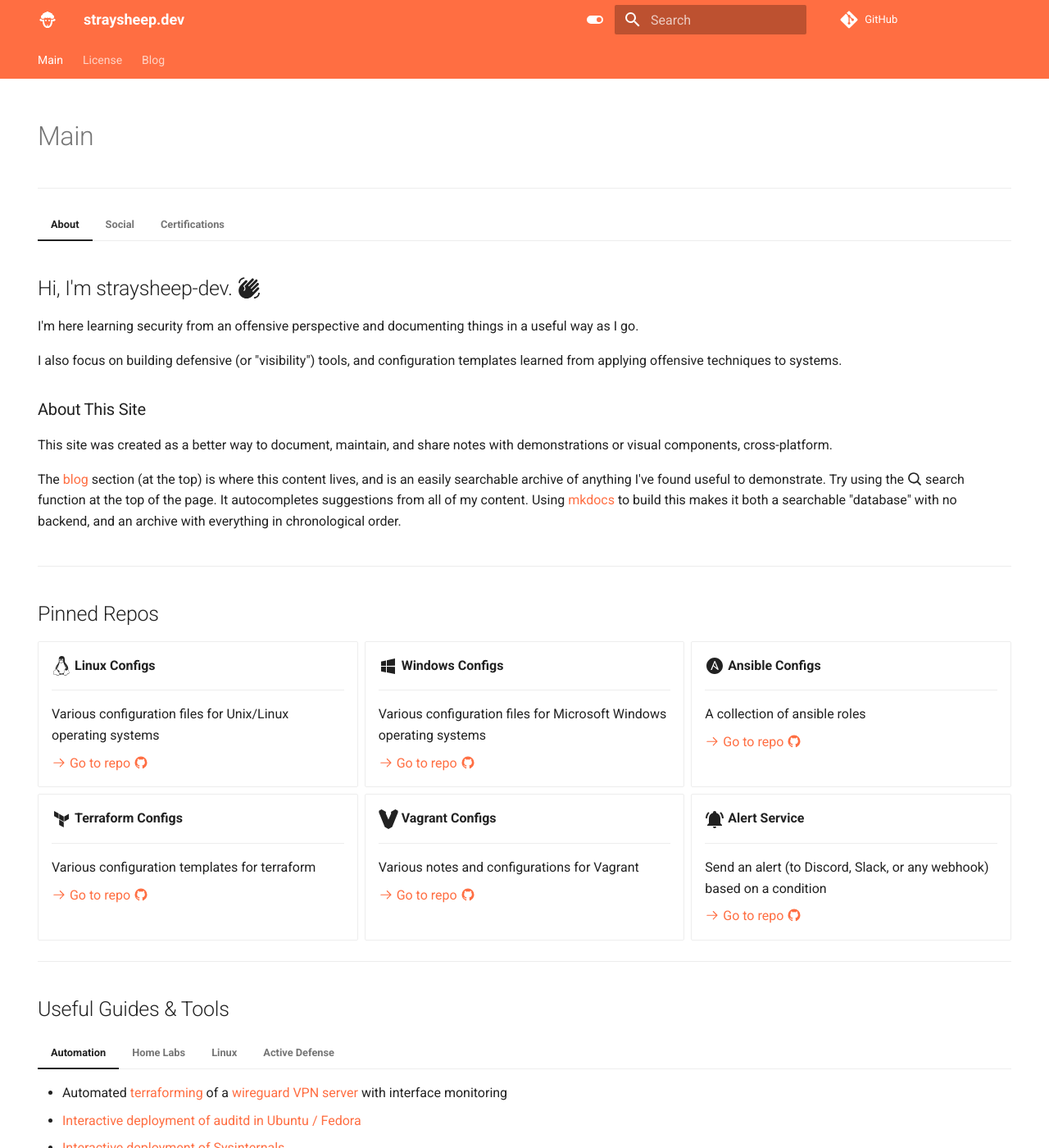
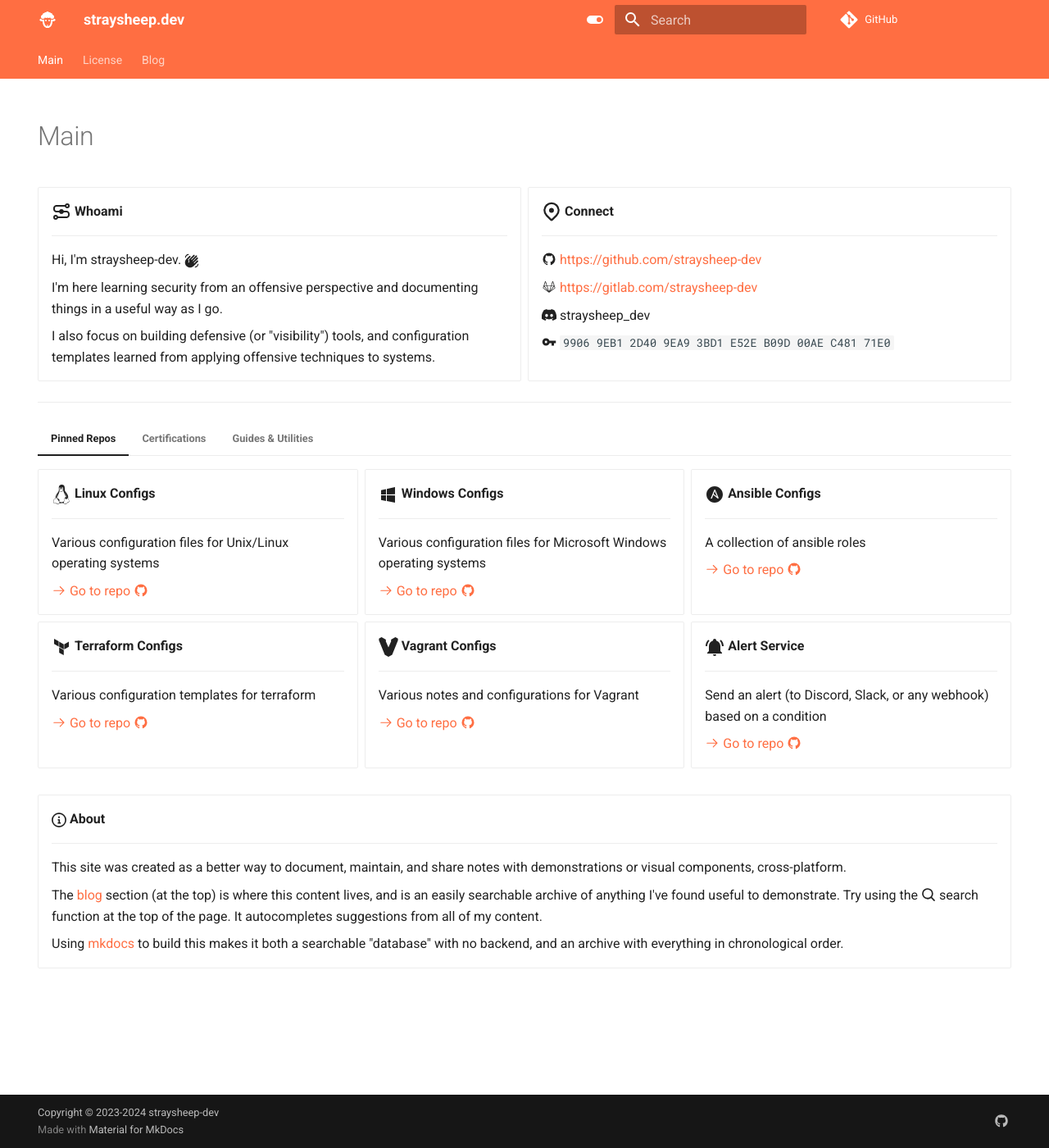
Before and after one commit to straysheep-dev/straysheep-dev.github.io, an MkDocs documentation site: the page built from docs/index.md, in a window 1280 px wide and 1400 px high. Shown: the whole window at 82% size. Built offline with MkDocs 1.6.1 and Material for MkDocs 9.7.7, drawn with Linux system fonts in a browser that asks for light colours; comment, search, counter and statistics services are not loaded; some of the changed lines change nothing that is shown; some of the changed text lies outside the part shown.

Commit message:
Update homepage index.md

```diff
--- a/docs/index.md
+++ b/docs/index.md
@@ -7,23 +7,21 @@
 
 # Main
 
----
+<div class="grid cards" markdown>
 
-=== "About"
+- :material-transit-connection-variant:{ .lg .middle } __Whoami__
 
-    ## Hi, I'm straysheep-dev. :material-hand-wave:
+    ---
+
+    Hi, I'm straysheep-dev. :material-hand-wave:{ .middle }
 
     I'm here learning security from an offensive perspective and documenting things in a useful way as I go.
 
     I also focus on building defensive (or "visibility") tools, and configuration templates learned from applying offensive techniques to systems.
 
-    ### About This Site
+- :octicons-location-16:{ .lg .middle } __Connect__
 
-    This site was created as a better way to document, maintain, and share notes with demonstrations or visual components, cross-platform.
-
-    The [blog](blog/) section (at the top) is where this content lives, and is an easily searchable archive of anything I've found useful to demonstrate. Try using the :octicons-search-16: search function at the top of the page. It autocompletes suggestions from all of my content. Using [mkdocs](https://squidfunk.github.io/mkdocs-material/) to build this makes it both a searchable "database" with no backend, and an archive with everything in chronological order.
-
-=== "Social"
+    ---
 
     :material-github: [https://github.com/straysheep-dev](https://github.com/straysheep-dev)
 
@@ -32,6 +30,64 @@
     :fontawesome-brands-discord: straysheep_dev
 
     :material-key: `9906 9EB1 2D40 9EA9 3BD1  E52E B09D 00AE C481 71E0`
+
+</div>
+
+---
+
+=== "Pinned Repos"
+
+    <div class="grid cards" markdown>
+
+    - :simple-linux:{ .lg .middle } __Linux Configs__
+
+        ---
+
+        Various configuration files for Unix/Linux operating systems
+
+        [:octicons-arrow-right-24: Go to repo :material-github:](https://github.com/straysheep-dev/linux-configs)
+
+    - :material-microsoft-windows:{ .lg .middle } __Windows Configs__
+
+        ---
+
+        Various configuration files for Microsoft Windows operating systems
+
+        [:octicons-arrow-right-24: Go to repo :material-github:](https://github.com/straysheep-dev/windows-configs)
+
+    - :material-ansible:{ .lg .middle } __Ansible Configs__
+
+        ---
+
+        A collection of ansible roles
+
+        [:octicons-arrow-right-24: Go to repo :material-github:](https://github.com/straysheep-dev/ansible-configs)
+
+    - :material-terraform:{ .lg .middle } __Terraform Configs__
+
+        ---
+
+        Various configuration templates for terraform
+
+        [:octicons-arrow-right-24: Go to repo :material-github:](https://github.com/straysheep-dev/terraform-configs)
+
+    - :simple-vagrant:{ .lg .middle } __Vagrant Configs__
+
+        ---
+
+        Various notes and configurations for Vagrant
+
+        [:octicons-arrow-right-24: Go to repo :material-github:](https://github.com/straysheep-dev/vagrant-configs)
+
+    - :material-bell-ring:{ .lg .middle } __Alert Service__
+
+        ---
+
+        Send an alert (to Discord, Slack, or any webhook) based on a condition
+
+        [:octicons-arrow-right-24: Go to repo :material-github:](https://github.com/straysheep-dev/alert-service)
+
+    </div>
 
 === "Certifications"
 
@@ -75,81 +131,167 @@
 
     </div>
 
----
+=== "Guides & Utilities"
 
-## Pinned Repos
+    <div class="grid cards" markdown>
+
+    - :simple-linux:{ .lg .middle } __Linux Utils__
+
+        ---
+        Visualization tools with built in parsing options **in color**. These tools are in the base of the linux-configs repo.
+
+        `check-auditd.sh` Parse + search auditd
+
+        `check-baseline.sh` Parse aide results
+
+        `check-baseline.sh` rkhunter / chkrootkit in color
+
+        `check-processes.sh` Dump system + network process in color
+
+        `check-strings.sh` bstrings-like recursive string parser
+
+        [:octicons-arrow-right-24: Go to blog post :simple-materialformkdocs:](#) CHECK BACK LATER!
+
+        [:octicons-arrow-right-24: Go to repo :material-github:](https://github.com/straysheep-dev/linux-configs)
+
+    - :simple-vmware:{ .lg .middle } __VMware Kernel Module Signing__
+
+        ---
+
+        To run VMware on Linux with SecureBoot enforced, the vmmon and vmnet modules require signing to load into the kernel.
+
+        - Automates this process
+        - Run after each kernel update
+
+        [:octicons-arrow-right-24: Go to script :material-github:](https://github.com/straysheep-dev/linux-configs/blob/main/hypervisors/vmware/vmware-sign-modules.sh)
+
+    - :simple-pfsense:{ .lg .middle } __pfSense Administration__
+
+        ---
+
+        This guide covers CLI usage and other things like:
+
+        - Home office / lab use
+        - pkgs for Zeek, sudo, and more
+        - GUI and CLI quirks
+        - External storage and ZFS
+
+        [:octicons-arrow-right-24: Go to blog post :simple-materialformkdocs:](/blog/2024/05/02/pfsense-administration/)
+
+    - :material-package-variant-plus:{ .lg .middle } __Deploy auditd__
+
+        ---
+
+        Installs and configures auditd to adhear to a specified policy on Debian / RedHat family systems.
+
+        - Use built in rules for PCI, STIG, OSPP
+        - Load your own custom rules instead
+        - Choose log size, number, and type
+        - Locks rules to prevent live modification
+
+        [:octicons-arrow-right-24: Go to ansible role :material-github:](https://github.com/straysheep-dev/ansible-configs/tree/main/install-auditd)
+
+        [:octicons-arrow-right-24: Go to shell script :material-github:](https://github.com/straysheep-dev/setup-auditd)
+
+    - :material-package-variant-plus:{ .lg .middle } __Deploy & Manage Sysinternals__
+
+        ---
+
+        Interactive PowerShell script to load Sysinternals onto a Windows machine.
+
+        - Deploys sysmon
+        - Can update sysmon
+        - Option to use SwiftOnSecurity config
+        - Option to supply your own config instead
+        - Option to add essential monitoring tools
+        - Option to add entire suite (malware analysis)
+
+        [:octicons-arrow-right-24: Go to ps1 script :material-github:](https://github.com/straysheep-dev/windows-configs/blob/main/Manage-Sysinternals.ps1)
+
+    - :simple-wireguard:{ .lg .middle } __Wireguard VPN / IDS Server__
+
+        ---
+
+        Combines and automates a number of components to monitor traffic on a wireguard interface.
+
+        - Provision with terraform
+        - Build with ansible
+        - [Generates a QR code to onboard first client](https://github.com/angristan/wireguard-install)
+        - [Logs minimum pcap data for Zeek](https://www.activecountermeasures.com/filtering-out-high-volume-traffic/)
+        - Set retention period for pcaps
+
+        [:octicons-arrow-right-24: Go to ansible role :material-github:](https://github.com/straysheep-dev/ansible-configs/tree/main/build-wireguard-server)
+
+    - :material-tools:{ .lg .middle } __Manage OpenSSH Server on Windows__
+
+        ---
+
+        OpenSSH Server is not always available by default, and is time consuming to configure each deployment manually.
+
+        - Installs + modifies OpenSSH Server
+        - Enforces public key auth
+        - Can change the listening port
+        - Updates firewall rules
+        - Imports public keys
+
+        [:octicons-arrow-right-24: Go to ps1 script :material-github:](https://github.com/straysheep-dev/windows-configs/blob/main/Manage-OpenSSHServer.ps1)
+
+    - :material-reload-alert:{ .lg .middle } __Tail-EventLogs PS Module__
+
+        ---
+
+        Windows has no `tail -f` equivalent to visualize live Event Logs. This is especially useful in tuning and testing sysmon rules locally.
+
+        - Can tail any event log
+        - Filter based on Event ID
+        - Write to file with `Tee-Object`
+
+        [:octicons-arrow-right-24: Go to ps1 module :material-github:](https://github.com/straysheep-dev/windows-configs/blob/main/Tail-EventLogs.ps1)
+
+    - :material-package-variant-plus:{ .lg .middle } __Windows Sandbox Configs__
+
+        ---
+
+        Detailed examples and premade .wsb files for:
+
+        - Ephemeral environment
+        - Development environment
+        - Malware analysis
+
+        The .wsb files and [scripts](https://github.com/straysheep-dev/windows-configs/tree/main/Windows-Sandbox) are in the base of the windows-configs repo.
+
+        [:octicons-arrow-right-24: Go to repo :material-github:](https://github.com/straysheep-dev/windows-configs#windows-sandbox)
+
+    - :fontawesome-brands-usb:{ .lg .middle } __Connect-UsbipSSHTunnel PS Module__
+
+        ---
+
+        Convenience script to open a reverse ssh tunnel to the Windows host from WSL, giving WSL access to usbipd devices on localhost tcp/3240 without any inbound firewall rules active on the host.
+
+        Requirements:
+
+        - WSL is up to date
+        - [usbipd](https://github.com/dorssel/usbipd-win) is version 4.0.0 or later
+        - The Windows host has an ssh key that the target WSL instance will accept
+        - The ssh identity is loaded into Windows ssh-agent
+        - WSL accepts incoming ssh connections
+        - You can execute commands as admin (this script can run as a normal user but you need to know an admin's credentials)
+        - You have sudo privileges within WSL
+
+        [:octicons-arrow-right-24: Go to ps1 module :material-github:](https://github.com/straysheep-dev/windows-configs/blob/main/Connect-UsbipSSHTunnel.ps1)
+
+    </div>
 
 <div class="grid cards" markdown>
 
--   :simple-linux:{ .lg .middle } __Linux Configs__
+- :octicons-info-16:{ .middle } __About__
 
     ---
 
-    Various configuration files for Unix/Linux operating systems
+    This site was created as a better way to document, maintain, and share notes with demonstrations or visual components, cross-platform.
 
-    [:octicons-arrow-right-24: Go to repo :material-github:](https://github.com/straysheep-dev/linux-configs)
+    The [blog](blog/) section (at the top) is where this content lives, and is an easily searchable archive of anything I've found useful to demonstrate. Try using the :octicons-search-16: search function at the top of the page. It autocompletes suggestions from all of my content.
 
--   :material-microsoft-windows:{ .lg .middle } __Windows Configs__
-
-    ---
-
-    Various configuration files for Microsoft Windows operating systems
-
-    [:octicons-arrow-right-24: Go to repo :material-github:](https://github.com/straysheep-dev/windows-configs)
-
--   :material-ansible:{ .lg .middle } __Ansible Configs__
-
-    ---
-
-    A collection of ansible roles
-
-    [:octicons-arrow-right-24: Go to repo :material-github:](https://github.com/straysheep-dev/ansible-configs)
-
--   :material-terraform:{ .lg .middle } __Terraform Configs__
-
-    ---
-
-    Various configuration templates for terraform
-
-    [:octicons-arrow-right-24: Go to repo :material-github:](https://github.com/straysheep-dev/terraform-configs)
-
--   :simple-vagrant:{ .lg .middle } __Vagrant Configs__
-
-    ---
-
-    Various notes and configurations for Vagrant
-
-    [:octicons-arrow-right-24: Go to repo :material-github:](https://github.com/straysheep-dev/vagrant-configs)
-
--   :material-bell-ring:{ .lg .middle } __Alert Service__
-
-    ---
-
-    Send an alert (to Discord, Slack, or any webhook) based on a condition
-
-    [:octicons-arrow-right-24: Go to repo :material-github:](https://github.com/straysheep-dev/alert-service)
+    Using [mkdocs](https://squidfunk.github.io/mkdocs-material/) to build this makes it both a searchable "database" with no backend, and an archive with everything in chronological order.
 
 </div>
-
----
-
-## Useful Guides & Tools
-
-=== "Automation"
-
-    - Automated [terraforming](https://github.com/straysheep-dev/terraform-configs) of a [wireguard VPN server](https://github.com/straysheep-dev/ansible-configs/tree/main/build-wireguard-server) with interface monitoring
-    - [Interactive deployment of auditd in Ubuntu / Fedora](https://github.com/straysheep-dev/setup-auditd)
-    - [Interactive deployment of Sysinternals](https://github.com/straysheep-dev/windows-configs/blob/main/Manage-Sysinternals.ps1)
-    - [Deploy and manage OpenSSH server on Windows](https://github.com/straysheep-dev/windows-configs/blob/main/Manage-OpenSSHServer.ps1)
-
-=== "Home Labs"
-
-    - [pfSense as an office router or in a home lab](https://github.com/straysheep-dev/cheatsheets/blob/main/pfsense/pfsense.md)
-
-=== "Linux"
-
-    - [VMware kernel module signing for SecureBoot on Ubuntu](https://github.com/straysheep-dev/linux-configs/blob/main/hypervisors/vmware/vmware-sign-modules.sh)
-
-=== "Active Defense"
-
-    - [Webhook based alerting (Slack, Discord...) for events, account access, honey files](https://github.com/straysheep-dev/alert-service)
```
